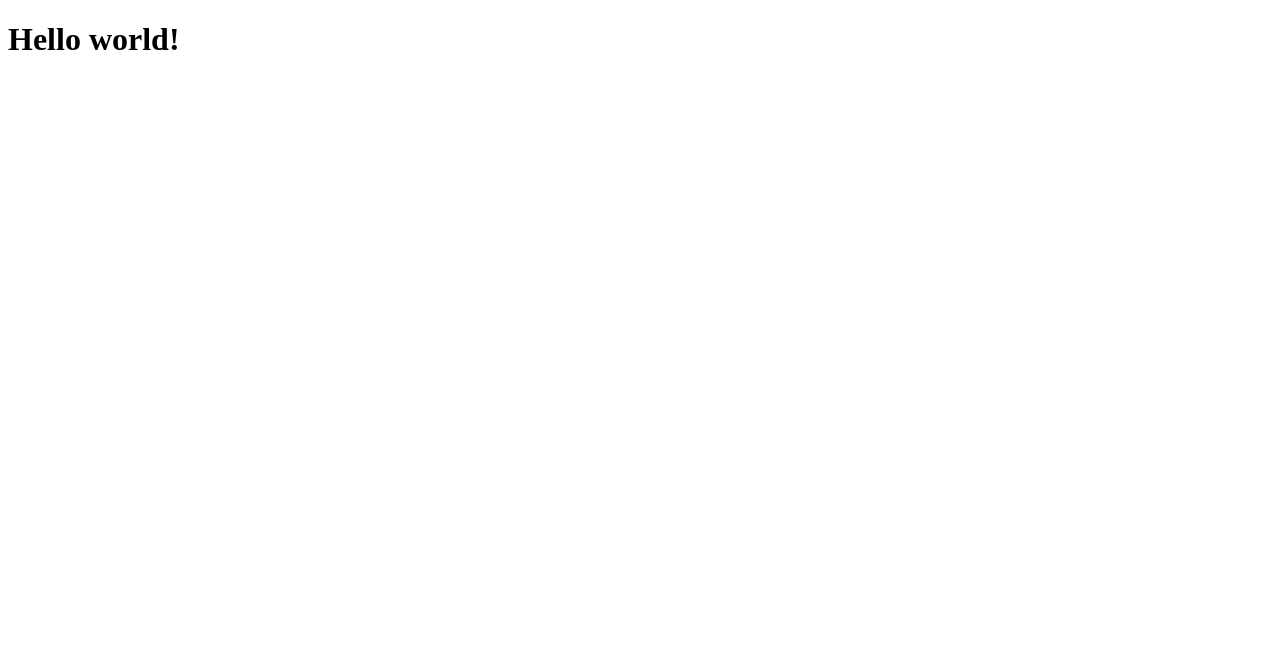
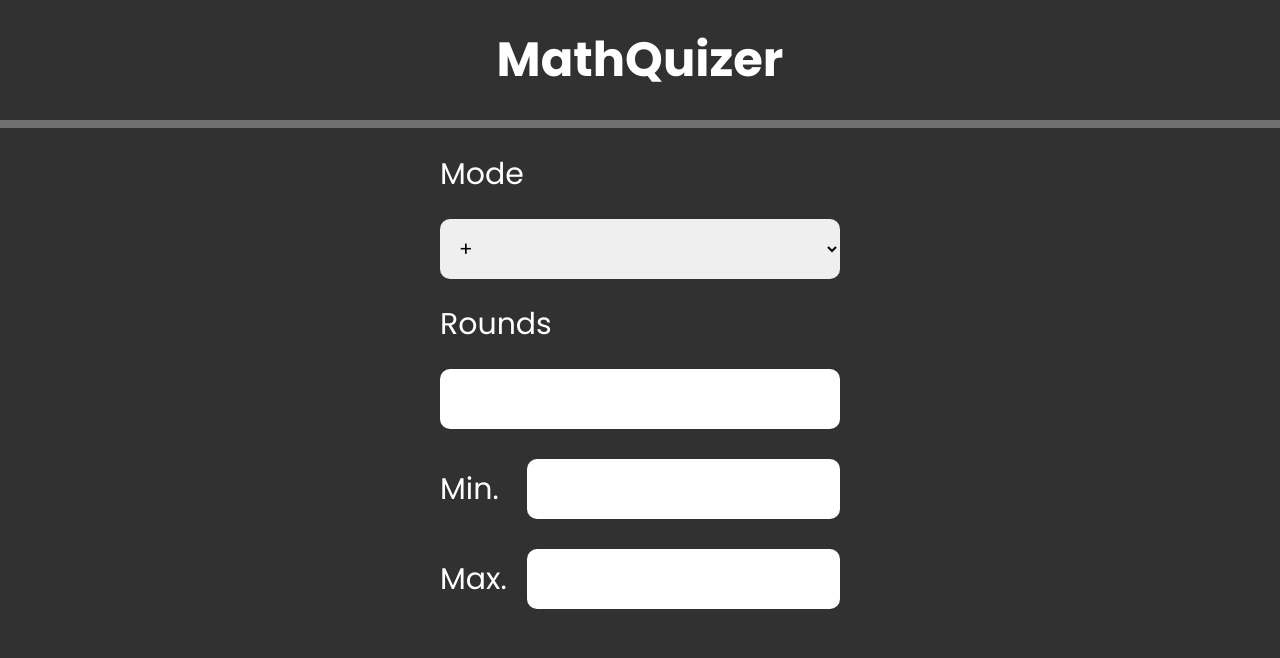
Before and after one commit to zero-jedynkowy/math-quizer, a plain HTML site: page index.html in a window 1280 px wide. Drawn offline with Linux system fonts and the light colour scheme.

Commit message:
First steps in the settings' view

```diff
--- a/index.html
+++ b/index.html
@@ -4,10 +4,38 @@
     <meta charset="UTF-8">
     <meta name="viewport" content="width=device-width, initial-scale=1.0">
     <title>MathQuizer</title>
-    <link rel="stylesheet" href="main.css" type="text/css">
+    <link rel="stylesheet" href="main.css">
+    <link rel="preconnect" href="https://fonts.googleapis.com">
+        <link rel="preconnect" href="https://fonts.gstatic.com" crossorigin>
+        <link href="https://fonts.googleapis.com/css2?family=Poppins:ital,wght@0,100;0,200;0,300;0,400;0,500;0,600;0,700;0,800;0,900;1,100;1,200;1,300;1,400;1,500;1,600;1,700;1,800;1,900&display=swap" rel="stylesheet">
 </head>
 <body>
-    <h1>Hello world!</h1>
+    <div class="container">
+        <div class="siteTitle">MathQuizer</div>
+        <div class="breakLine"></div>
+        <div class="content">
+            <div class="settings">
+                <div class="title">Mode</div>
+                <select class="mySelect">
+                    <option>+</option>
+                    <option>-</option>
+                    <option>*</option>
+                    <option>/</option>
+                </select>
+                <div class="title">Rounds</div>
+                <input type="number" class="myInput">
+                <div class="rowSubsection">
+                    <div class="title">Min.</div>
+                    <input type="number" class="myInput">
+                </div>
+                <div class="rowSubsection">
+                    <div class="title">Max.</div>
+                    <input type="number" class="myInput">
+                </div>
+            </div>
+            <!-- <div class="play"></div> -->
+        </div>
+    </div>
     <script src="main.js"></script>
 </body>
 </html>
--- a/main.css
+++ b/main.css
@@ -1,4 +1,99 @@
+*
+{
+    font-family: "Poppins", serif;
+}
+
+:root
+{
+    --mainSize: 50px;
+}
+
 body
 {
-    background-color: rgb(49, 49, 49)(27, 27, 27);
+    background-color: #313131;
+    width: 100%;
+    height: fit-content;
+    margin: 0;
+    padding: 0;
 }
+
+.container
+{
+    width: 100%;
+    height: fit-content;
+}
+
+.container > *
+{
+    color: white;
+}
+
+.siteTitle
+{
+    width: 100%;
+    font-size: 3em;
+    width: 100%;
+    height: fit-content;
+    text-align: center;
+    padding: 0.5em 0 0.5em 0;
+    font-weight: bold;
+}
+
+.breakLine
+{
+    width: 100%;
+    height: 0.5em;
+    background-color: rgb(111, 111, 111);
+}
+
+.content
+{
+    margin: 0 auto 0 auto;
+    max-width: 400px;
+    padding: 1em;
+}
+
+.settings
+{
+    display: flex;
+    flex-direction: column;
+    margin-top: 15px;
+}
+
+.title
+{
+    font-size: 30px;
+    height: 30px;
+    line-height: 30px;
+    margin: 0 0 30px 0;
+}
+
+.mySelect, .myInput
+{
+    box-sizing: border-box;
+    font-size: 1.25em;
+    width: 100%;
+    padding: 0.75em;
+    border-radius: 10px;
+    border: 0;
+    outline: none;
+    margin: 0 0 30px 0;
+}
+
+.rowSubsection
+{
+    display: flex;
+    flex-direction: row;
+    margin: 0 0 30px 0;
+}
+
+.rowSubsection > .title
+{
+    margin: auto 10px auto 0;
+    width: 100px;
+}
+
+.rowSubsection > .myInput
+{
+    margin: 0;
+}
```
